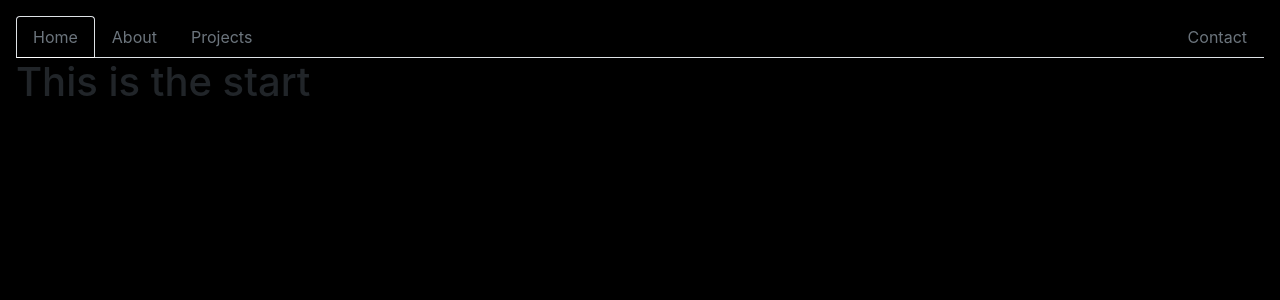
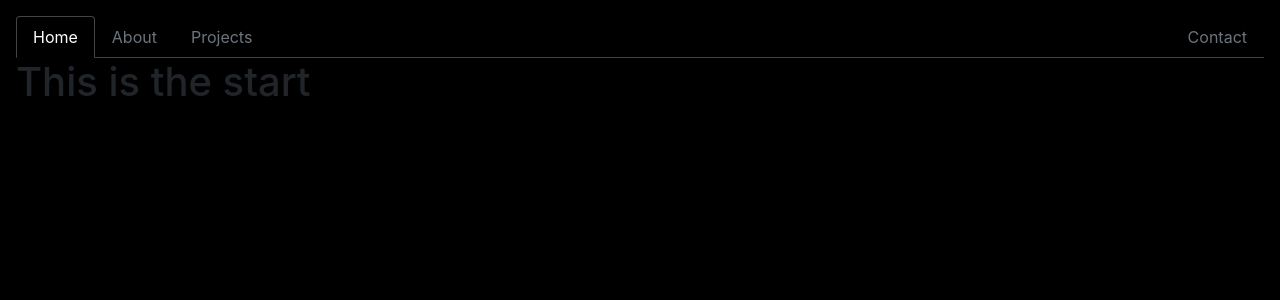
Before and after one commit to Johndhawk2/website, a PHP site: page / in a window 1280 px wide. Shown: the top 300 px of the page. Run offline with PHP 8.4, Linux system fonts and the light colour scheme.

Commit message:
Updated border colour for tabs

```diff
--- a/johnhawk.css
+++ b/johnhawk.css
@@ -2,6 +2,13 @@ body{
 	background-color: #000000;
 }
 
+.nav-tabs{
+	border-color: #444444 !important;
+}
+
 a.active.nav-link{
 	background-color: #000000!important;
+	color: #ffffff!important;
+	border-color: #444444 !important;
+	border-bottom-color: transparent!important;
 }
```
